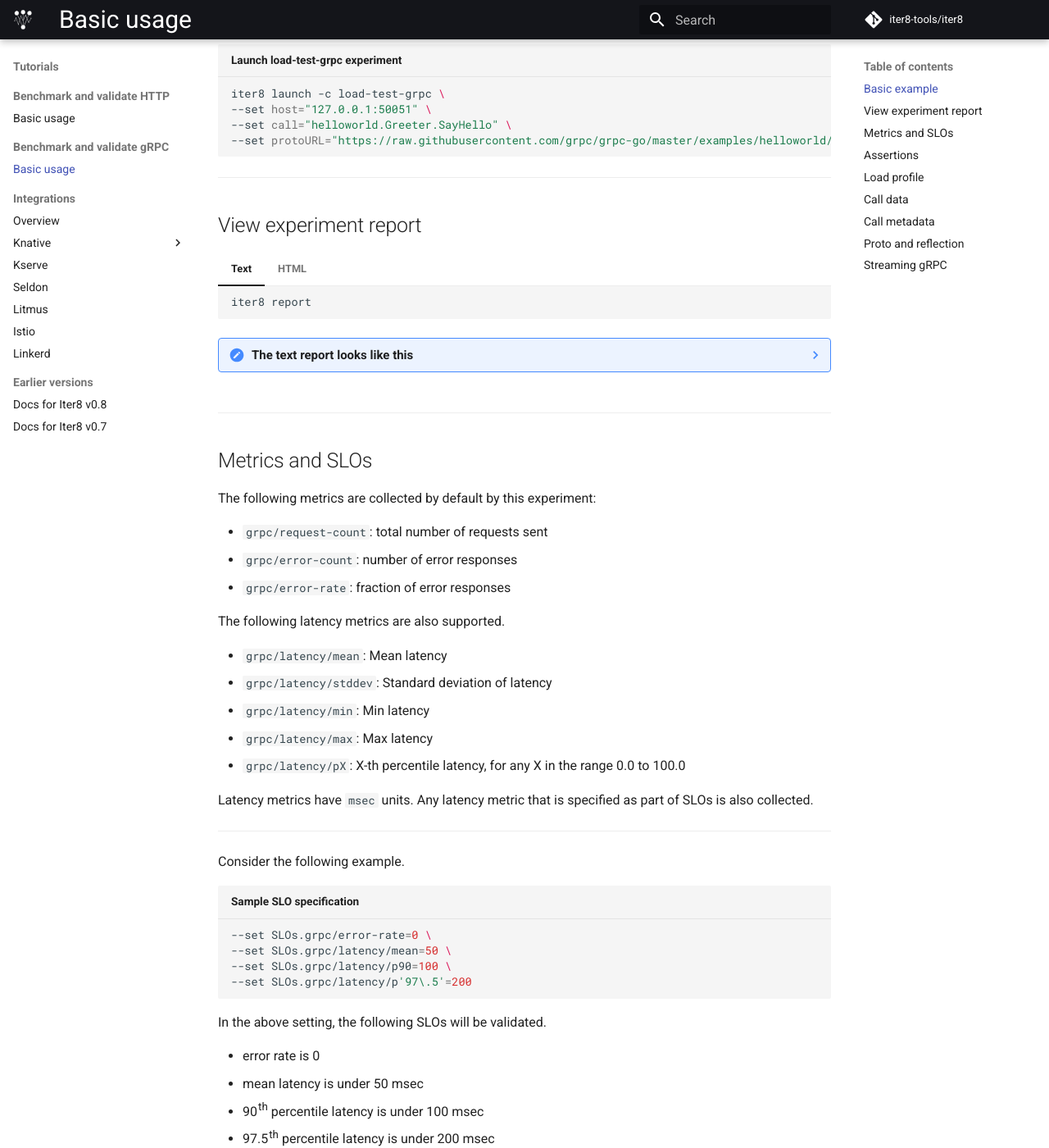
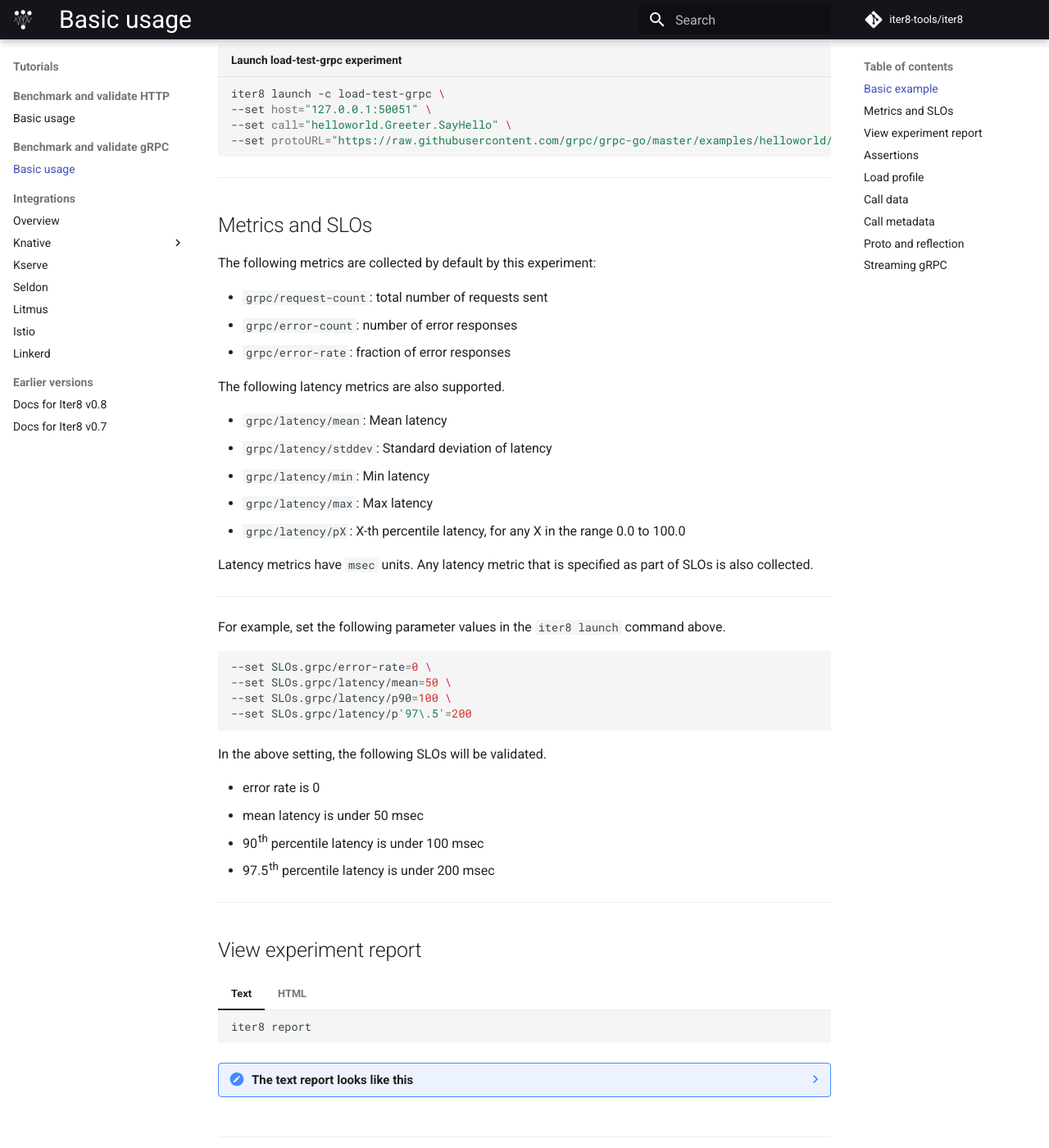
Before and after one commit to iter8-tools/docs, an MkDocs documentation site: the page built from docs/tutorials/load-test-grpc/basicusage.md, in a window 1280 px wide and 1400 px high, scrolled down 1438 px. Shown: the whole window at 82% size. Built offline with MkDocs 1.6.1 and Material for MkDocs 9.7.7, drawn with Linux system fonts in a browser that asks for light colours; comment, search, counter and statistics services are not loaded; the version menu is left out; some of the changed lines change nothing that is shown.

Commit message:
Minor fixes (#16)
* fixing readme and contrib

Signed-off-by: Srinivasan Parthasarathy <spartha@us.ibm.com>

* minor fixes to landing page and grpc

Signed-off-by: Srinivasan Parthasarathy <spartha@us.ibm.com>

````diff
--- a/docs/tutorials/load-test-grpc/basicusage.md
+++ b/docs/tutorials/load-test-grpc/basicusage.md
@@ -36,12 +36,6 @@ iter8 launch -c load-test-grpc \
 
 ***
 
-## View experiment report
-
---8<-- "docs/getting-started/expreport.md"
-
-***
-
 ## Metrics and SLOs
 The following metrics are collected by default by this experiment:
 
@@ -61,9 +55,9 @@ Latency metrics have `msec` units. Any latency metric that is specified as part
 
 ***
 
-Consider the following example.
+For example, set the following parameter values in the `iter8 launch` command above.
 
-```shell title="Sample SLO specification"
+```shell
 --set SLOs.grpc/error-rate=0 \
 --set SLOs.grpc/latency/mean=50 \
 --set SLOs.grpc/latency/p90=100 \
@@ -76,6 +70,12 @@ In the above setting, the following SLOs will be validated.
 - mean latency is under 50 msec
 - 90th percentile latency is under 100 msec
 - 97.5th percentile latency is under 200 msec
+
+***
+
+## View experiment report
+
+--8<-- "docs/tutorials/load-test-grpc/expreport.md"
 
 ***
 
--- /dev/null
+++ b/docs/tutorials/load-test-grpc/expreport.md
@@ -0,0 +1,46 @@
+=== "Text"
+    ```shell
+    iter8 report
+    ```
+
+    ??? note "The text report looks like this"
+        ```shell
+        Experiment summary:
+        *******************
+
+          Experiment completed: true
+          No task failures: true
+          Total number of tasks: 2
+          Number of completed tasks: 2
+
+        Whether or not service level objectives (SLOs) are satisfied:
+        *************************************************************
+
+          SLO Conditions                   |Satisfied
+          --------------                   |---------
+          grpc/error-rate <= 0             |true
+          grpc/latency/mean (msec) <= 50   |true
+          grpc/latency/p90 (msec) <= 100   |true
+          grpc/latency/p97.5 (msec) <= 200 |true
+
+
+        Latest observed values for metrics:
+        ***********************************
+
+          Metric                    |value
+          -------                   |-----
+          grpc/error-count          |0.00
+          grpc/error-rate           |0.00
+          grpc/latency/mean (msec)  |21.48
+          grpc/latency/p90 (msec)   |34.00
+          grpc/latency/p97.5 (msec) |37.00
+          grpc/request-count        |200.00
+        ```
+
+=== "HTML"
+    ```shell
+    iter8 report -o html > report.html # view in a browser
+    ```
+
+    ??? note "The HTML report looks like this"
+        ![HTML report](images/report.html.png)
--- a/overrides/home.html
+++ b/overrides/home.html
@@ -97,15 +97,15 @@
 
 
     <h2 class="text-light">
-      Built with
-      <span class="twemoji heart">
-        {% include ".icons/material/heart.svg" %}
+      <span class="twemoji">
+        {% include ".icons/material/github.svg" %}
       </span>
-      for DevOps, MLOps, SRE and data science teams
+      Open Source
     </h2>
-
-
-    <h3 class="text-light">Using Iter8? We would love to <a href="https://github.com/iter8-tools/iter8/blob/master/ADOPTERS.md">see you here</a>
+    <h3 class="text-light">
+      Iter8 is 100% open source and community-driven.
+      <br/>
+      All components are available under the Apache 2 License on GitHub.
     </h3>
 
   </div>
````
